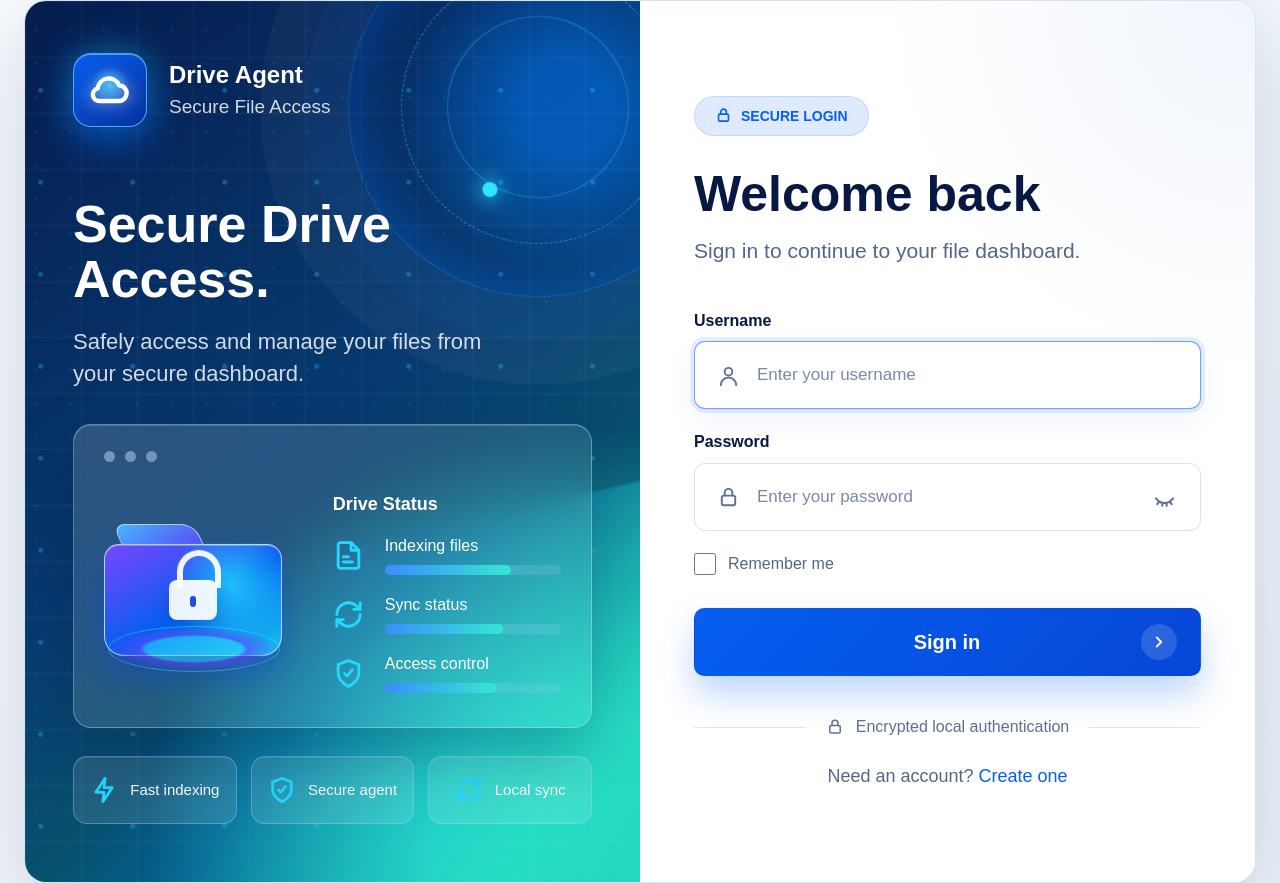
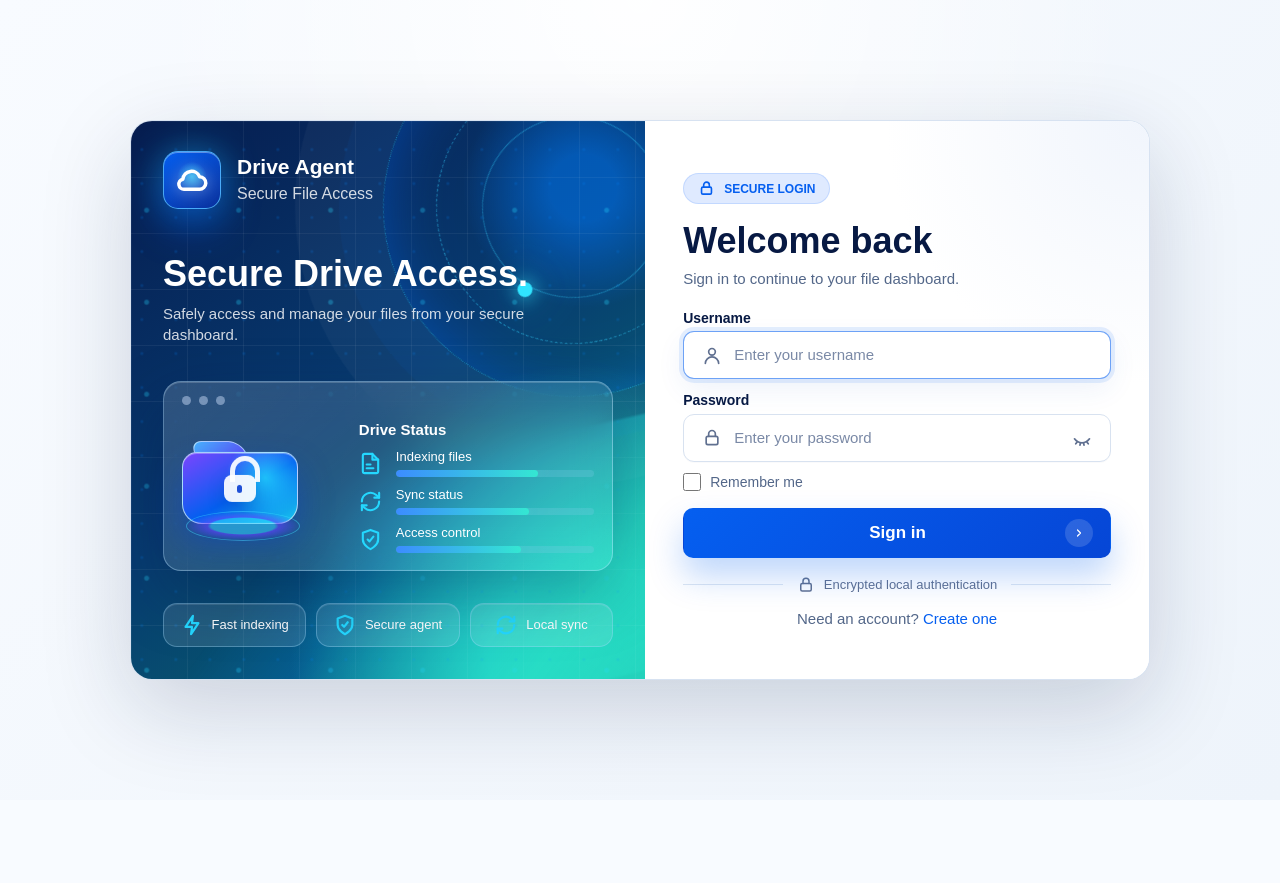
Before and after one commit to priyanshusingh3014/Drive_agent, a Django app: page /login/ in a window 1280 px wide. After the commit the page ends 771 px from the top, so only its background shows below. Run offline with Django 5.2, Linux system fonts and the light colour scheme.

Commit message:
Compact login page layout

```diff
--- a/drivefiles/static/drivefiles/css/auth.css
+++ b/drivefiles/static/drivefiles/css/auth.css
@@ -26,6 +26,7 @@ body {
     min-width: 320px;
     min-height: 100vh;
     margin: 0;
+    overflow: hidden;
     color: var(--text);
     font-family: Arial, sans-serif;
     background:
@@ -55,9 +56,10 @@ p {
 
 .auth-shell {
     display: grid;
-    grid-template-columns: minmax(430px, 1fr) minmax(420px, 1fr);
-    width: min(1360px, calc(100% - 48px));
-    min-height: 700px;
+    grid-template-columns: minmax(370px, 1fr) minmax(370px, 0.98fr);
+    width: min(1020px, calc(100% - 32px));
+    height: min(560px, calc(100vh - 24px));
+    min-height: 0;
     overflow: hidden;
     background: var(--surface);
     border: 1px solid rgba(211, 223, 240, 0.9);
@@ -69,7 +71,7 @@ p {
 .brand-panel {
     position: relative;
     display: grid;
-    min-height: 700px;
+    min-height: 0;
     overflow: hidden;
     color: #ffffff;
     background:
@@ -116,8 +118,8 @@ p {
 
 .panel-orbit {
     position: absolute;
-    top: -84px;
-    right: -88px;
+    top: -104px;
+    right: -118px;
     z-index: -1;
     width: 380px;
     height: 380px;
@@ -164,27 +166,27 @@ p {
     display: flex;
     flex-direction: column;
     justify-content: space-between;
-    min-height: 100%;
-    padding: 52px 48px 58px;
+    min-height: 0;
+    padding: 30px 32px 32px;
 }
 
 .brand-lockup {
     display: flex;
     align-items: center;
-    gap: 22px;
+    gap: 16px;
 }
 
 .brand-mark {
     display: grid;
-    width: 74px;
-    height: 74px;
+    width: 58px;
+    height: 58px;
     place-items: center;
     color: #ffffff;
     background:
         radial-gradient(circle at 50% 44%, rgba(54, 221, 255, 0.72), transparent 35%),
         linear-gradient(145deg, #055ff0 0%, #09309d 100%);
     border: 1px solid rgba(84, 187, 255, 0.85);
-    border-radius: 18px;
+    border-radius: 15px;
     box-shadow:
         inset 0 1px 0 rgba(255, 255, 255, 0.34),
         0 18px 38px rgba(0, 77, 224, 0.48),
@@ -192,8 +194,8 @@ p {
 }
 
 .brand-cloud {
-    width: 44px;
-    height: 44px;
+    width: 35px;
+    height: 35px;
     fill: none;
     stroke: currentColor;
     stroke-linecap: round;
@@ -203,25 +205,25 @@ p {
 }
 
 .brand-name {
-    font-size: 24px;
+    font-size: 21px;
     font-weight: 700;
     line-height: 1.05;
 }
 
 .brand-subtitle {
-    margin-top: 8px;
+    margin-top: 5px;
     color: rgba(255, 255, 255, 0.82);
-    font-size: 19px;
+    font-size: 16px;
     line-height: 1.25;
 }
 
 .brand-copy {
     max-width: 500px;
-    margin-top: 70px;
+    margin-top: 28px;
 }
 
 .brand-copy h1 {
-    font-size: clamp(36px, 4.1vw, 52px);
+    font-size: clamp(28px, 3vw, 36px);
     font-weight: 700;
     line-height: 1.05;
     letter-spacing: 0;
@@ -229,16 +231,16 @@ p {
 
 .brand-copy p {
     max-width: 420px;
-    margin-top: 20px;
+    margin-top: 10px;
     color: rgba(255, 255, 255, 0.82);
-    font-size: 22px;
-    line-height: 1.45;
+    font-size: 15px;
+    line-height: 1.42;
 }
 
 .status-window {
     position: relative;
-    margin-top: 34px;
-    padding: 26px 30px 34px;
+    margin-top: 18px;
+    padding: 14px 18px 17px;
     background:
         linear-gradient(135deg, rgba(255, 255, 255, 0.16), rgba(255, 255, 255, 0.06));
     border: 1px solid rgba(186, 225, 255, 0.38);
@@ -262,35 +264,35 @@ p {
 
 .window-dots {
     display: flex;
-    gap: 10px;
+    gap: 8px;
 }
 
 .window-dots span {
-    width: 11px;
-    height: 11px;
+    width: 9px;
+    height: 9px;
     background: rgba(210, 228, 255, 0.45);
     border-radius: 50%;
 }
 
 .status-layout {
     display: grid;
-    grid-template-columns: minmax(170px, 0.9fr) minmax(220px, 1.1fr);
-    gap: 42px;
+    grid-template-columns: minmax(116px, 0.8fr) minmax(190px, 1.2fr);
+    gap: 20px;
     align-items: center;
-    margin-top: 32px;
+    margin-top: 16px;
 }
 
 .folder-visual {
     position: relative;
-    min-height: 174px;
+    min-height: 112px;
 }
 
 .folder-tab {
     position: absolute;
-    top: 18px;
-    left: 16px;
-    width: 82px;
-    height: 34px;
+    top: 10px;
+    left: 12px;
+    width: 52px;
+    height: 22px;
     background: linear-gradient(145deg, #47b9ff, #5f3df4);
     border: 1px solid rgba(213, 242, 255, 0.7);
     border-radius: 12px 13px 0 0;
@@ -299,11 +301,11 @@ p {
 
 .folder-body {
     position: absolute;
-    top: 44px;
+    top: 27px;
     left: 0;
     display: grid;
-    width: 178px;
-    height: 112px;
+    width: 116px;
+    height: 72px;
     place-items: center;
     background:
         radial-gradient(circle at 72% 36%, rgba(40, 231, 255, 0.72), transparent 42%),
@@ -319,8 +321,8 @@ p {
 .folder-lock {
     position: relative;
     display: block;
-    width: 48px;
-    height: 40px;
+    width: 32px;
+    height: 27px;
     background: rgba(255, 255, 255, 0.92);
     border-radius: 8px;
     box-shadow: 0 6px 18px rgba(0, 38, 92, 0.18);
@@ -328,22 +330,22 @@ p {
 
 .folder-lock::before {
     position: absolute;
-    top: -30px;
-    left: 8px;
-    width: 32px;
-    height: 32px;
+    top: -19px;
+    left: 6px;
+    width: 20px;
+    height: 21px;
     content: "";
-    border: 6px solid rgba(255, 255, 255, 0.92);
+    border: 5px solid rgba(255, 255, 255, 0.92);
     border-bottom: 0;
     border-radius: 22px 22px 0 0;
 }
 
 .folder-lock::after {
     position: absolute;
-    top: 16px;
-    left: 21px;
-    width: 6px;
-    height: 11px;
+    top: 10px;
+    left: 13px;
+    width: 5px;
+    height: 8px;
     content: "";
     background: #1e4fd6;
     border-radius: 999px;
@@ -351,10 +353,10 @@ p {
 
 .folder-base {
     position: absolute;
-    bottom: 8px;
+    bottom: 2px;
     left: 4px;
-    width: 172px;
-    height: 46px;
+    width: 114px;
+    height: 30px;
     background: radial-gradient(ellipse, rgba(55, 231, 255, 0.48) 0 40%, rgba(102, 67, 255, 0.58) 45%, transparent 72%);
     border: 1px solid rgba(67, 225, 255, 0.45);
     border-radius: 50%;
@@ -362,34 +364,34 @@ p {
 
 .drive-status h2 {
     color: #ffffff;
-    font-size: 18px;
+    font-size: 15px;
     font-weight: 700;
     line-height: 1.2;
 }
 
 .drive-status {
     display: grid;
-    gap: 21px;
+    gap: 10px;
 }
 
 .status-line {
     display: grid;
-    grid-template-columns: 34px minmax(0, 1fr);
-    gap: 18px;
+    grid-template-columns: 25px minmax(0, 1fr);
+    gap: 12px;
     align-items: center;
 }
 
 .line-icon {
     display: grid;
-    width: 32px;
-    height: 32px;
+    width: 24px;
+    height: 24px;
     place-items: center;
     color: var(--cyan);
 }
 
 .line-icon svg {
-    width: 31px;
-    height: 31px;
+    width: 23px;
+    height: 23px;
     fill: none;
     stroke: currentColor;
     stroke-linecap: round;
@@ -399,15 +401,15 @@ p {
 
 .line-label {
     display: block;
-    margin-bottom: 10px;
+    margin-bottom: 6px;
     color: #ffffff;
-    font-size: 16px;
+    font-size: 13px;
 }
 
 .animated-bar {
     position: relative;
     display: block;
-    height: 10px;
+    height: 7px;
     overflow: hidden;
     background: rgba(135, 203, 235, 0.24);
     border-radius: 999px;
@@ -437,29 +439,29 @@ p {
 .feature-row {
     display: grid;
     grid-template-columns: repeat(3, minmax(0, 1fr));
-    gap: 14px;
-    margin-top: 28px;
+    gap: 10px;
+    margin-top: 14px;
 }
 
 .feature-row span {
     display: flex;
     align-items: center;
     justify-content: center;
-    gap: 12px;
-    min-height: 68px;
-    padding: 12px 14px;
+    gap: 9px;
+    min-height: 44px;
+    padding: 8px 9px;
     color: #ffffff;
     background: rgba(255, 255, 255, 0.11);
     border: 1px solid rgba(161, 220, 255, 0.36);
     border-radius: 14px;
     box-shadow: inset 0 1px 0 rgba(255, 255, 255, 0.12);
-    font-size: 15px;
+    font-size: 13px;
 }
 
 .feature-row svg {
-    width: 28px;
-    height: 28px;
-    flex: 0 0 28px;
+    width: 22px;
+    height: 22px;
+    flex: 0 0 22px;
     fill: none;
     stroke: var(--cyan);
     stroke-linecap: round;
@@ -470,14 +472,14 @@ p {
 .form-panel {
     display: grid;
     align-items: center;
-    padding: 54px 54px;
+    padding: 28px 38px;
     background:
         radial-gradient(circle at 100% 0%, rgba(223, 233, 249, 0.45), transparent 35%),
         #ffffff;
 }
 
 .auth-card {
-    width: min(560px, 100%);
+    width: min(430px, 100%);
     margin: auto;
 }
 
@@ -485,13 +487,13 @@ p {
     display: inline-flex;
     align-items: center;
     gap: 9px;
-    min-height: 40px;
-    padding: 8px 20px;
+    min-height: 30px;
+    padding: 6px 14px;
     color: var(--brand);
     background: #dfeaff;
     border: 1px solid rgba(110, 159, 255, 0.25);
     border-radius: 999px;
-    font-size: 14px;
+    font-size: 12px;
     font-weight: 700;
     line-height: 1;
     text-transform: uppercase;
@@ -508,35 +510,35 @@ p {
 }
 
 .form-title {
-    margin-top: 32px;
+    margin-top: 18px;
     color: #071943;
-    font-size: clamp(38px, 4vw, 50px);
+    font-size: clamp(28px, 3vw, 36px);
     font-weight: 700;
     line-height: 1.04;
     letter-spacing: 0;
 }
 
 .form-copy {
-    margin-top: 16px;
+    margin-top: 8px;
     color: #536789;
-    font-size: 21px;
+    font-size: 15px;
     line-height: 1.45;
 }
 
 .auth-form {
     display: grid;
-    gap: 23px;
-    margin-top: 46px;
+    gap: 12px;
+    margin-top: 20px;
 }
 
 .field-group {
     display: grid;
-    gap: 12px;
+    gap: 6px;
 }
 
 label {
     color: #071943;
-    font-size: 16px;
+    font-size: 14px;
     font-weight: 700;
 }
 
@@ -548,19 +550,19 @@ label {
 
 .field-icon {
     position: absolute;
-    left: 22px;
+    left: 18px;
     z-index: 1;
     display: grid;
-    width: 24px;
-    height: 24px;
+    width: 21px;
+    height: 21px;
     place-items: center;
     color: #607090;
     pointer-events: none;
 }
 
 .field-icon svg {
-    width: 23px;
-    height: 23px;
+    width: 20px;
+    height: 20px;
     fill: none;
     stroke: currentColor;
     stroke-linecap: round;
@@ -570,15 +572,15 @@ label {
 
 .input-frame input {
     width: 100%;
-    min-height: 68px;
-    padding: 18px 22px 18px 62px;
+    min-height: 48px;
+    padding: 11px 18px 11px 50px;
     color: var(--text);
     background: #ffffff;
     border: 1px solid var(--line);
     border-radius: 11px;
     outline: none;
     box-shadow: 0 1px 0 rgba(9, 30, 66, 0.02);
-    font-size: 17px;
+    font-size: 15px;
     transition:
         border-color 160ms ease,
         box-shadow 160ms ease,
@@ -598,15 +600,15 @@ label {
 }
 
 .password-frame input {
-    padding-right: 66px;
+    padding-right: 58px;
 }
 
 .password-toggle {
     position: absolute;
-    right: 17px;
+    right: 12px;
     display: inline-grid;
-    width: 40px;
-    height: 40px;
+    width: 34px;
+    height: 34px;
     place-items: center;
     color: #607090;
     background: transparent;
@@ -623,8 +625,8 @@ label {
 }
 
 .password-toggle svg {
-    width: 23px;
-    height: 23px;
+    width: 20px;
+    height: 20px;
     fill: none;
     stroke: currentColor;
     stroke-linecap: round;
@@ -660,22 +662,22 @@ label {
     display: flex;
     align-items: center;
     justify-content: space-between;
-    min-height: 26px;
-    margin-top: -3px;
+    min-height: 20px;
+    margin-top: -2px;
 }
 
 .remember-option {
     display: inline-flex;
     align-items: center;
-    gap: 12px;
+    gap: 9px;
     color: #536789;
-    font-size: 16px;
+    font-size: 14px;
     font-weight: 400;
 }
 
 .remember-option input {
-    width: 22px;
-    height: 22px;
+    width: 18px;
+    height: 18px;
     margin: 0;
     accent-color: var(--brand);
 }
@@ -683,17 +685,17 @@ label {
 .primary-button {
     position: relative;
     display: grid;
-    grid-template-columns: 1fr 42px;
+    grid-template-columns: 1fr 32px;
     align-items: center;
-    min-height: 68px;
-    margin-top: 8px;
-    padding: 0 17px 0 58px;
+    min-height: 50px;
+    margin-top: 4px;
+    padding: 0 13px 0 46px;
     color: #ffffff;
     background: linear-gradient(135deg, #055ff0 0%, #0646d6 100%);
     border: 1px solid transparent;
     border-radius: 10px;
     box-shadow: 0 18px 34px rgba(5, 95, 240, 0.26);
-    font-size: 20px;
+    font-size: 17px;
     font-weight: 700;
     transition:
         box-shadow 160ms ease,
@@ -709,9 +711,9 @@ label {
 
 .primary-button svg {
     display: grid;
-    width: 36px;
-    height: 36px;
-    padding: 9px;
+    width: 28px;
+    height: 28px;
+    padding: 8px;
     color: #ffffff;
     background: rgba(255, 255, 255, 0.15);
     border-radius: 50%;
@@ -725,9 +727,9 @@ label {
 .auth-assurance {
     display: grid;
     grid-template-columns: 1fr auto 1fr;
-    gap: 20px;
+    gap: 14px;
     align-items: center;
-    margin-top: 42px;
+    margin-top: 18px;
     color: #607090;
 }
 
@@ -739,8 +741,8 @@ label {
 .auth-assurance p {
     display: inline-flex;
     align-items: center;
-    gap: 12px;
-    font-size: 16px;
+    gap: 9px;
+    font-size: 13px;
     white-space: nowrap;
 }
 
@@ -755,9 +757,9 @@ label {
 }
 
 .auth-switch {
-    margin-top: 30px;
+    margin-top: 16px;
     color: #536789;
-    font-size: 18px;
+    font-size: 15px;
     text-align: center;
 }
 
@@ -868,10 +870,16 @@ label {
     }
 }
 
-@media (max-width: 1120px) {
+@media (max-width: 900px) {
+    body {
+        overflow: auto;
+    }
+
     .auth-shell {
         grid-template-columns: 1fr;
         width: min(720px, calc(100% - 32px));
+        height: auto;
+        min-height: 0;
     }
 
     .brand-panel {
--- a/drivefiles/templates/drivefiles/login.html
+++ b/drivefiles/templates/drivefiles/login.html
@@ -13,7 +13,7 @@
         {% if auth_mode == "signup" %}Sign Up{% else %}Login{% endif %}
         | {{ app_name }}
     </title>
-    <link rel="stylesheet" href="{% static 'drivefiles/css/auth.css' %}?v=20260727-secure-dashboard">
+    <link rel="stylesheet" href="{% static 'drivefiles/css/auth.css' %}?v=20260727-compact-auth">
 </head>
 
 <body>
```
